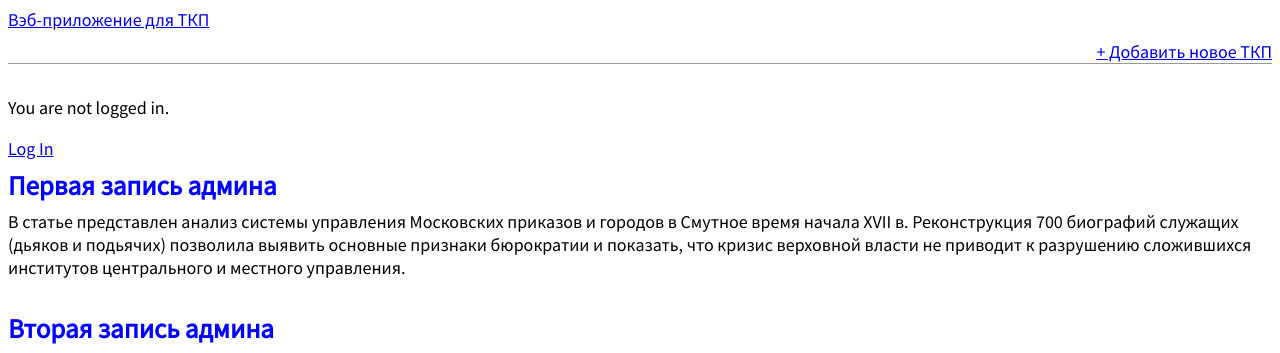
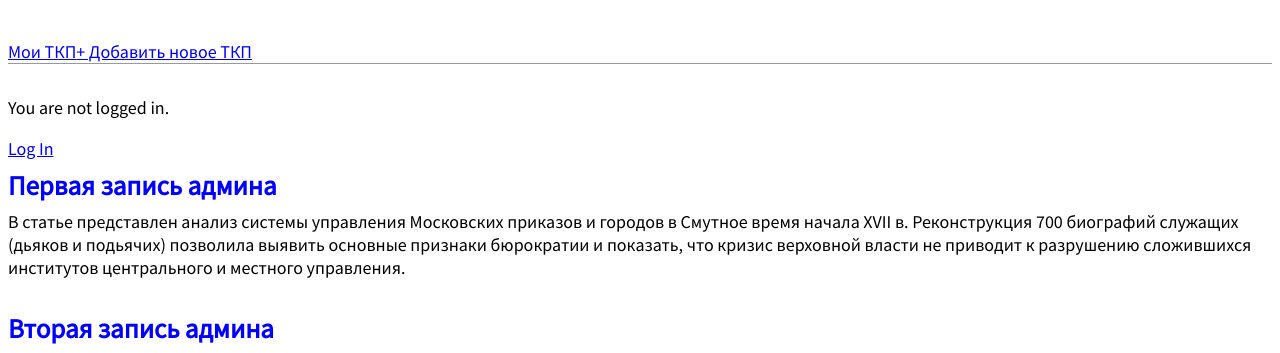
Before and after one commit to Caduceus22/21-12-2022, a Django app: page / in a window 1280 px wide. Shown: the top 353 px of the page. Run offline with Django 4.2, Linux system fonts and the light colour scheme; data comes from the database, SQL or seed files in the repository; both versions use the stored data as it was after the commit.

Commit message:
reFormated 27-12-2022

```diff
--- a/sales/urls.py
+++ b/sales/urls.py
@@ -2,6 +2,7 @@ from django.urls import path
 
 from .views import (
     HomePageView,
+    MyListView,
     TkpDetailView,
     TkpCreateView,
     TkpUpdateView,
@@ -14,5 +15,6 @@ urlpatterns = [
     path('tkp/<int:pk>/edit/', TkpUpdateView.as_view(), name='tkp_edit'),
     path('tkp/new/', TkpCreateView.as_view(), name='tkp_add'),
     path('tkp/<int:pk>/', TkpDetailView.as_view(), name='tkp_detail'),
+    path('tkp/mylist/', MyListView.as_view(), name='my_list'),
     path('', HomePageView.as_view(), name='home'),
 ]
--- a/sales/views.py
+++ b/sales/views.py
@@ -1,4 +1,4 @@
-from django.shortcuts import render
+from django.http import Http404
 from django.views.generic import ListView, DetailView
 from django.views.generic.edit import CreateView, UpdateView, DeleteView
 from django.urls import reverse_lazy
@@ -10,6 +10,15 @@ class HomePageView(ListView):
     model = Tkp_new
     template_name = 'home.html'
     context_object_name = 'all_tkp_list'
+
+
+class MyListView(ListView):
+    template_name = 'mylist.html'
+    context_object_name = 'my_list'
+
+    def get_queryset(self):
+        return Tkp_new.objects.filter(author=self.request.user)
+
 
 
 class TkpDetailView(DetailView):
--- a/templates/base.html
+++ b/templates/base.html
@@ -8,8 +8,13 @@
   <body>
     <div>
       <header>
-        <div class="nav-left"
-             <h1><a href="{% url 'home' %}">Вэб-приложение для ТКП</a></h1>
+        {% if user.is_authenticated and user.is_staff %}
+        <div class="nav-left">
+             <h1><a href="{% url 'home' %}">Все ТКП</a></h1>
+        </div>
+      {% endif %}
+        <div class="nav-right">
+             <a href="{% url 'my_list' %}">Мои ТКП</a>
         </div>
         <div class="nav-right">
             <a href="{% url 'tkp_add' %}">+ Добавить новое ТКП</a>
```
Also changed, not shown: templates/mylist.html (added, +10 -0 lines), db.sqlite3, 15 other files.
